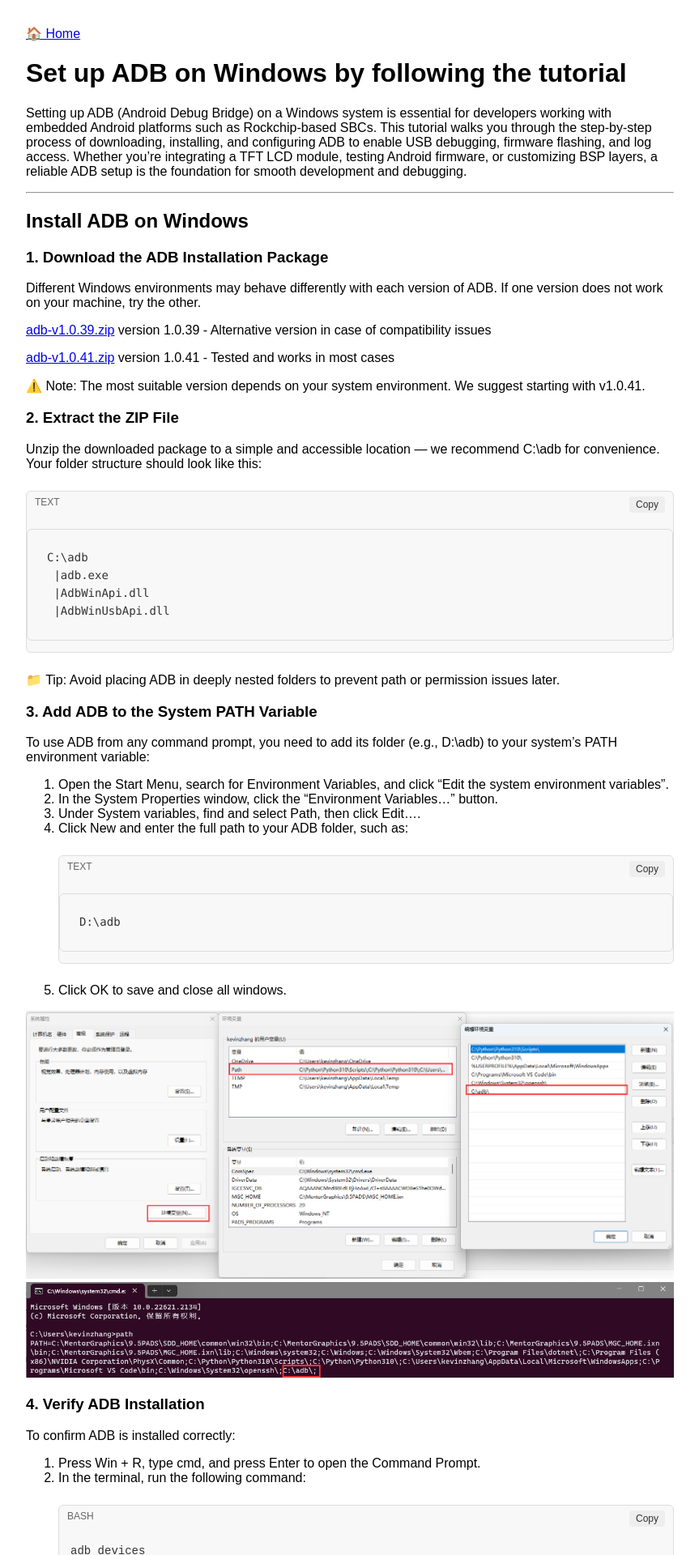
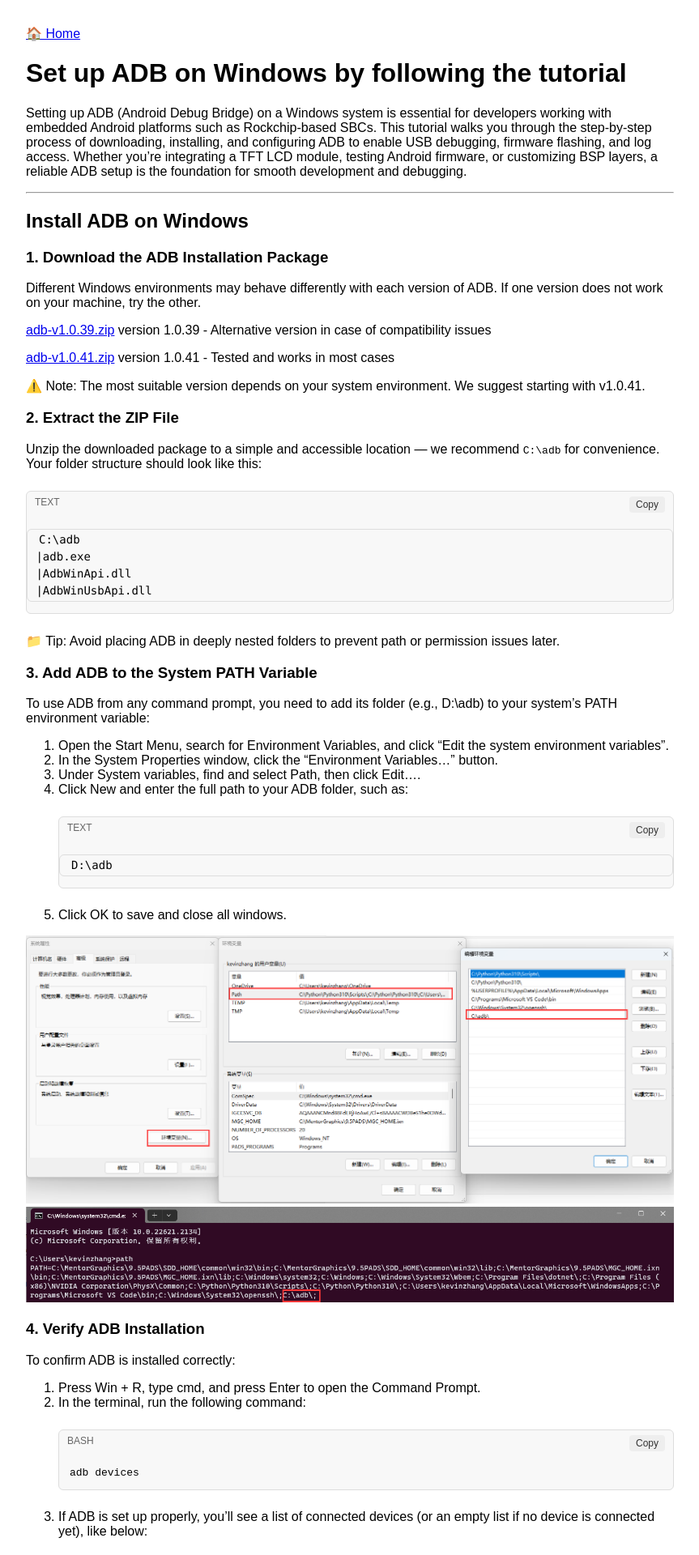
Before and after one commit to Kevin109/kevin109.github.io, a Jekyll site: the page built from setup-adb-on-windows.md, in a window 1280 px wide. Shown: the top 1920 px of the page at 81% size, without its empty margins (208-1071 px from the left). Built offline with Jekyll 4.4.1, drawn with Linux system fonts in a browser that asks for light colours.

Commit message:
modify post get-ip-of-SBC.md

```diff
--- a/_layouts/custom.html
+++ b/_layouts/custom.html
@@ -14,68 +14,6 @@
       max-width: 800px;
       margin: 2rem auto;
       padding: 0 1rem;
-    }
-
-    /* 自动生成的代码块样式优化 */
-    .language-text.highlighter-rouge {
-      background-color: #f8f8f8;
-      border: 1px solid #ddd;
-      border-radius: 6px;
-      margin: 1em 0;
-      overflow-x: auto;
-      font-size: 14px;
-    }
-
-    .language-text .highlight {
-      padding: 12px;
-    }
-
-    .language-text pre {
-      margin: 0;
-      background: none;
-    }
-
-    .language-text code {
-      background: none;
-      font-family: Consolas, Monaco, monospace;
-      font-size: 14px;
-      line-height: 1.5;
-    }
-
-    /* 包裹代码块的容器 */
-    .code-block-wrapper {
-      position: relative;
-      background-color: #f8f8f8;
-      border: 1px solid #ddd;
-      border-radius: 6px;
-      margin: 1.5em 0;
-      padding-top: 2em;
-    }
-
-    /* 原始代码块内部样式 */
-    .code-block-wrapper pre {
-      margin: 0;
-      padding: 1em;
-      overflow-x: auto;
-      background: none;
-    }
-
-    /* 复制按钮 */
-    .copy-button {
-      position: absolute;
-      top: 6px;
-      right: 10px;
-      background-color: #eee;
-      border: none;
-      border-radius: 4px;
-      padding: 3px 8px;
-      font-size: 12px;
-      cursor: pointer;
-      color: #333;
-    }
-
-    .copy-button:hover {
-      background-color: #ccc;
     }
   </style>
   <link rel="stylesheet" href="/css/custom.css">
--- a/css/custom.css
+++ b/css/custom.css
@@ -1,18 +1,62 @@
+/* 自动生成的代码块样式优化 */
+.language-text.highlighter-rouge {
+  background-color: #f8f8f8;
+  border: 1px solid #ddd;
+  border-radius: 6px;
+  margin: 1em 0;
+  overflow-x: auto;
+  font-size: 14px;
+}
 
-pre {
-  background-color: #f5f5f5;
+.language-text .highlight {
+  padding: 1px;
+}
+
+.language-text pre {
+  margin: 0;
+  background: none;
+}
+
+.language-text code {
+  background: f8f8f8;
+  font-family: Consolas, Monaco, monospace;
+  padding: 12px;
+  font-size: 14px;
+  line-height: 1.5;
+}
+
+/* 包裹代码块的容器 */
+.code-block-wrapper {
+  position: relative;
+  background-color: #f8f8f8;
+  border: 1px solid #ddd;
+  border-radius: 6px;
+  margin: 1.5em 0;
+  padding-top: 2em;
+}
+
+/* 原始代码块内部样式 */
+.code-block-wrapper pre {
+  margin: 0;
   padding: 1em;
-  border-radius: 8px;
-  font-family: "Courier New", Courier, monospace;
-  font-size: 14px;
   overflow-x: auto;
-  line-height: 1.5;
+  background: none;
+}
+
+/* 复制按钮 */
+.copy-button {
+  position: absolute;
+  top: 6px;
+  right: 10px;
+  background-color: #eee;
+  border: none;
+  border-radius: 4px;
+  padding: 3px 8px;
+  font-size: 12px;
+  cursor: pointer;
   color: #333;
 }
 
-code {
-  background: none;
-  padding: 0;
-  font-family: inherit;
-  font-size: inherit;
+.copy-button:hover {
+  background-color: #ccc;
 }
```
